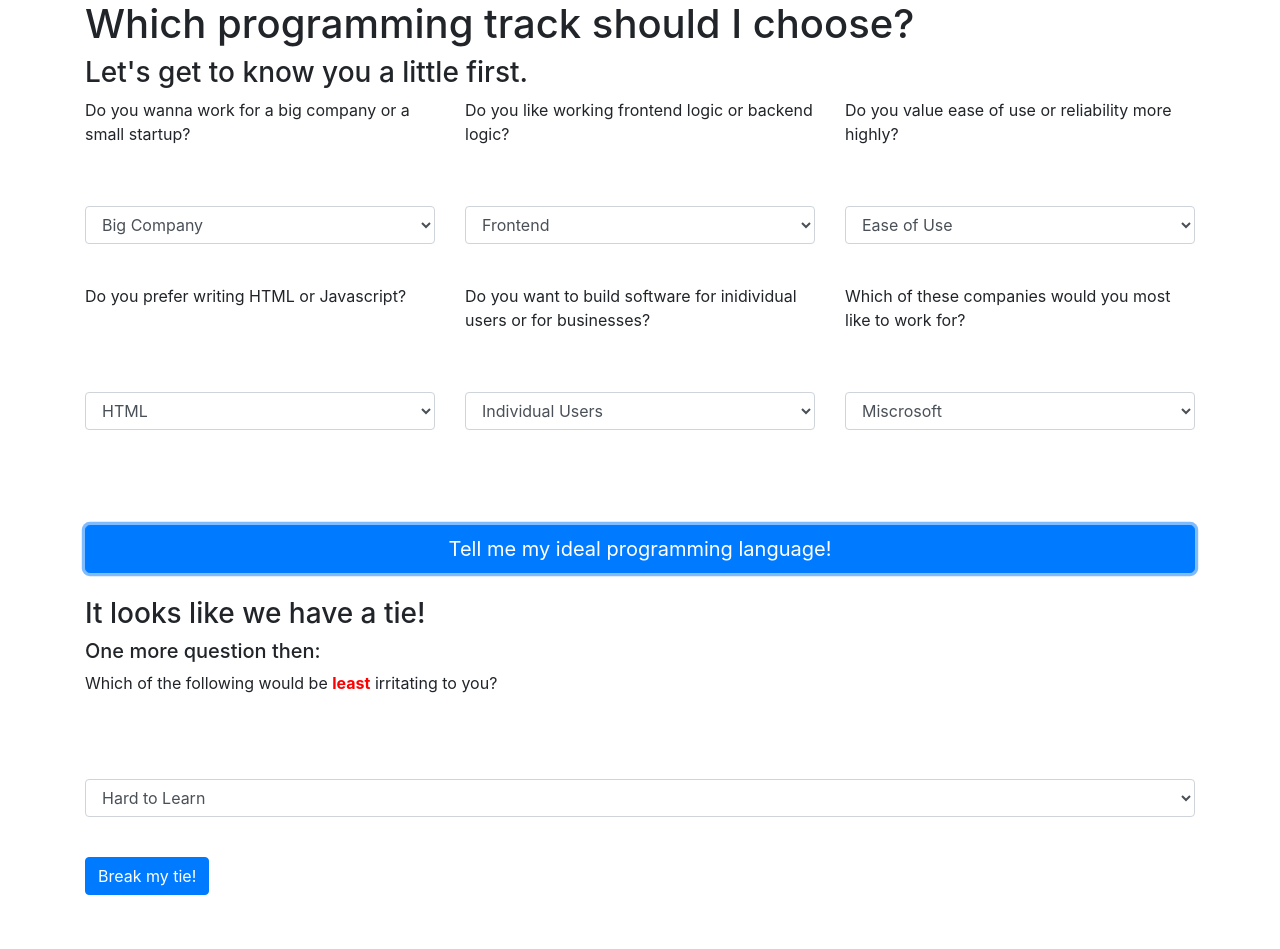
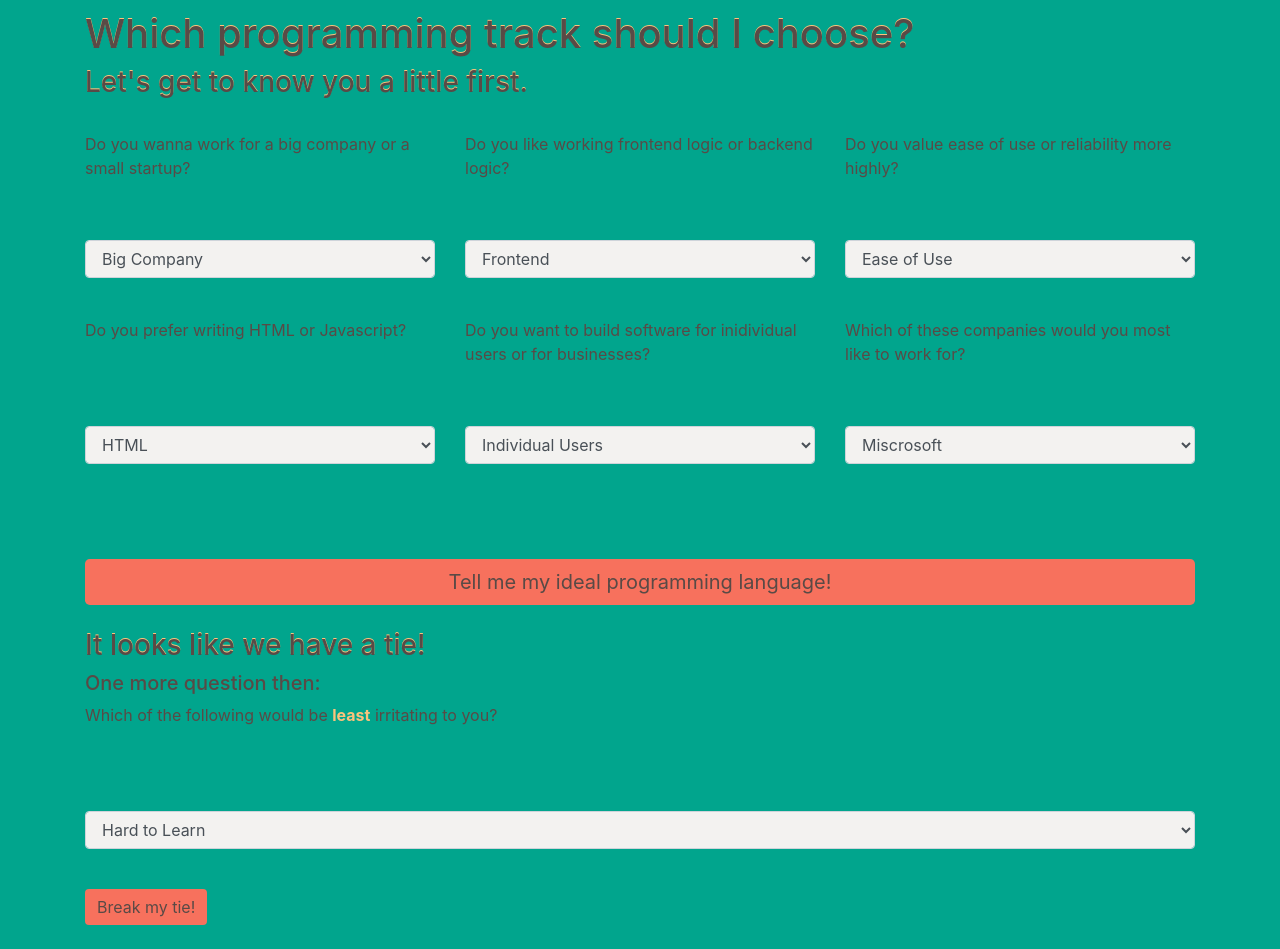
Before and after one commit to gearjosh/track_suggest, a plain HTML site: page index.html in a window 1280 px wide. Both pictures are taken after a click on the button "Tell me my ideal programming language!". Before the commit the page ends 919 px from the top, so only its background shows below. Drawn offline with Linux system fonts and the light colour scheme.

Commit message:
add css styling

```diff
--- a/css/styles.css
+++ b/css/styles.css
@@ -3,6 +3,7 @@
   /* display: flex; */
   /* align-items: flex-start; */
 }
+
 .btn-block {
   margin-top: 5%;
 }
@@ -10,7 +11,7 @@
 .notice-me {
   font-weight: bolder;
   /* text-shadow: .1em .1em .1em #000; */
-  color: red;
+  color: #FCC37C;
 }
 
 .tiebreaker-block {
@@ -23,6 +24,45 @@
   align-items: center;
 }
 
+.container {
+  padding-top: 10px;
+}
+
 label {
   height: 100px;
 }
+
+body {
+  background-color: #01A58D;
+  color: #594A46;
+}
+
+.btn {
+  background-color: #F7715D;
+  color: #594A46;
+  border: #FCC37C;
+}
+
+.btn:hover {
+  background-color: #FCC37C;
+  color: #F7715D;
+  border: #E3DACD;
+}
+
+.btn:focus {
+  /* outline: none; */
+  box-shadow: none;
+}
+
+.form-control {
+  background-color: #F3F2F0;
+}
+
+.winner-block {
+  margin-left: auto;
+  margin-right: auto;
+}
+
+h1, h3 {
+  text-shadow: 0px -1px #FCC37C;
+}
```
Also changed, not shown: index.html (+1 -12 lines).
